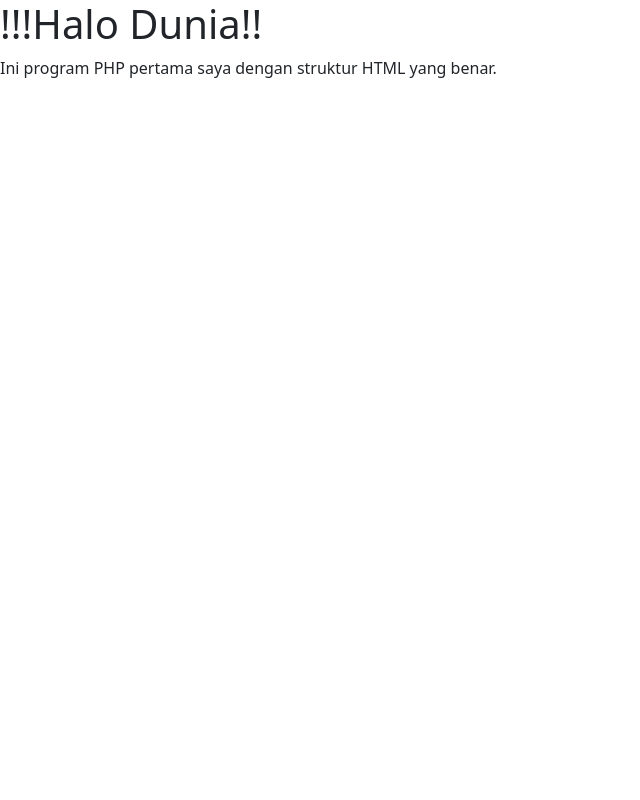
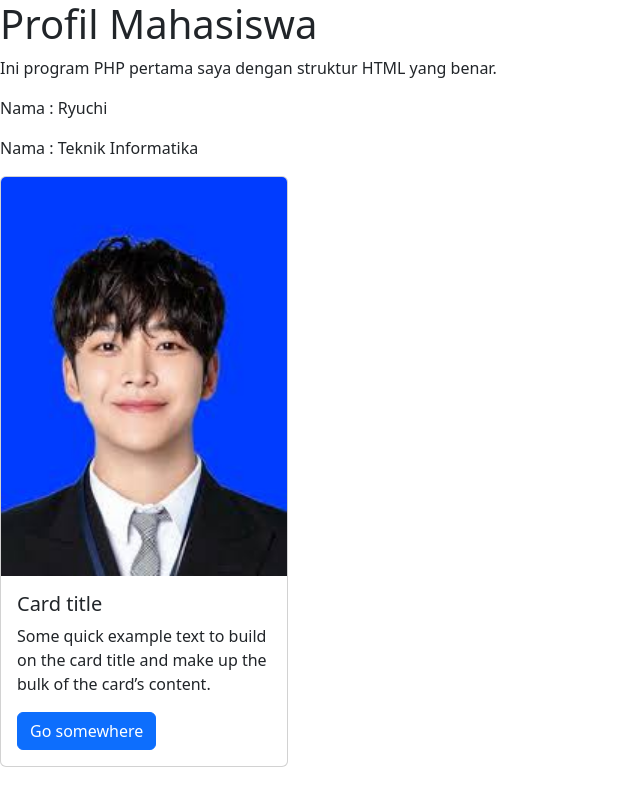
Before and after one commit to Rizqqq/Pemrograman-web-a, a PHP site: page / in a window 1280 px wide. Shown: the whole page, without its empty margins (0-640 px from the left). Run offline with PHP 8.4, Linux system fonts and the light colour scheme.

Commit message:
updateee

```diff
--- a/pertemuan-02/index.html
+++ b/pertemuan-02/index.html
@@ -73,7 +73,7 @@
     </tr>
   </tbody>
 </table>
-    <h1>Hello, this is google customer service how can i help you?</h1>
+    <h1>Hello, this is google customer service how can i help you??</h1>
     <div class="accordion" id="accordionExample">
   <div class="accordion-item">
     <h2 class="accordion-header">
--- a/pertemuan-03/index.php
+++ b/pertemuan-03/index.php
@@ -9,10 +9,23 @@
 <body>
 
     <?php
+    $nama = "Ryuchi";
+    $jurusan = "Teknik Informatika";
         // Kode PHP disisipkan di dalam tag body HTML
-        echo "<h1>!!!Halo Dunia!!</h1>";
+        echo "<h1>Profil Mahasiswa</h1>";
         echo "<p>Ini program PHP pertama saya dengan struktur HTML yang benar.</p>";
+
+        echo "<p>Nama : $nama</p>";
+        echo "<p>Nama : $jurusan</p>";
     ?>
+    <div class="card" style="width: 18rem;">
+  <img src="aaaaa.jpg" class="card-img-top" alt="...">
+  <div class="card-body">
+    <h5 class="card-title">Card title</h5>
+    <p class="card-text">Some quick example text to build on the card title and make up the bulk of the card’s content.</p>
+    <a href="#" class="btn btn-primary">Go somewhere</a>
+  </div>
+</div>
 <script src="https://cdn.jsdelivr.net/npm/bootstrap@5.3.8/dist/js/bootstrap.bundle.min.js" integrity="sha384-FKyoEForCGlyvwx9Hj09JcYn3nv7wiPVlz7YYwJrWVcXK/BmnVDxM+D2scQbITxI" crossorigin="anonymous"></script>
 </body>
 </html>
```
Also changed, not shown: pertemuan-03/aaaaa.jpg (added).
